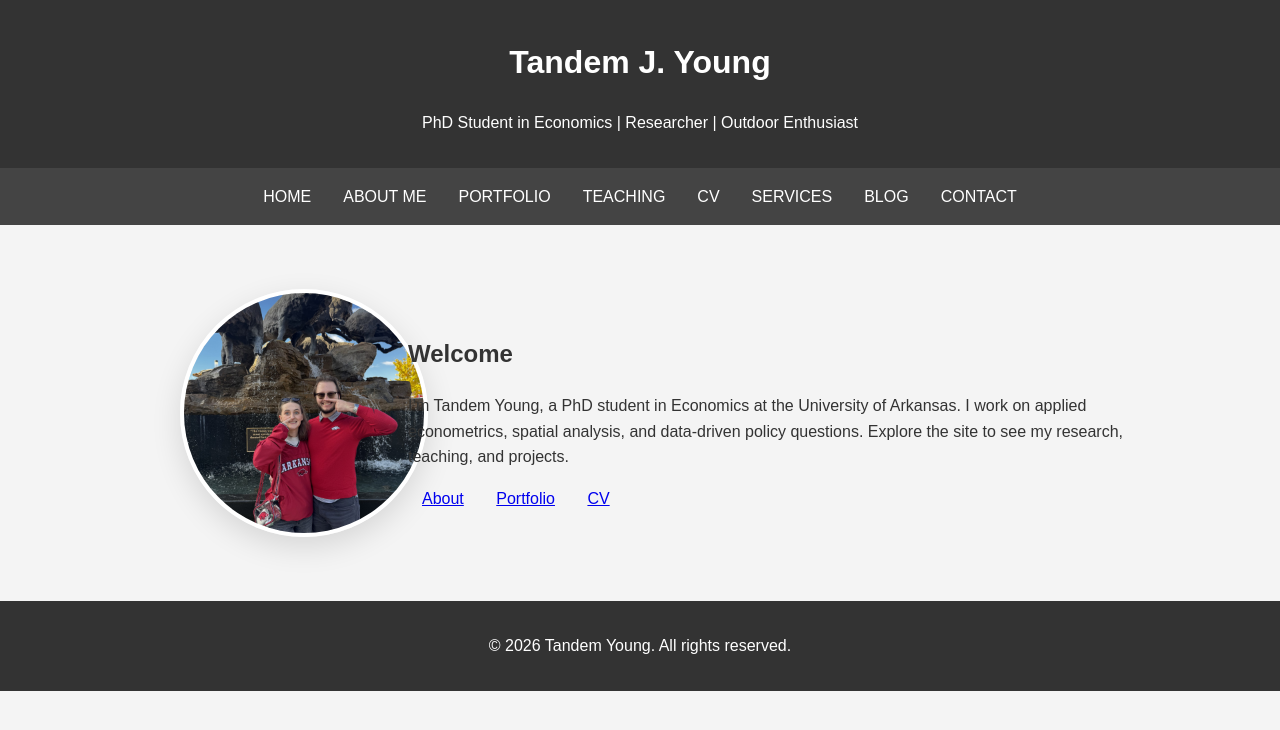
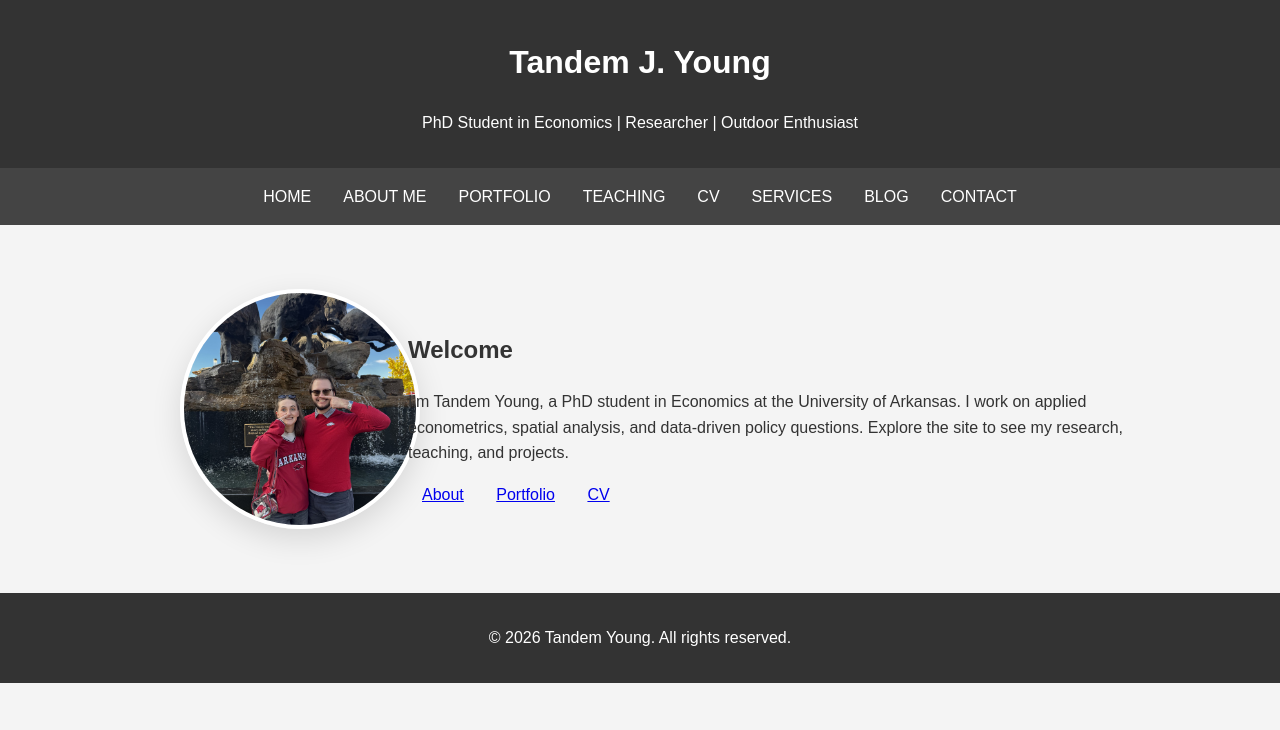
Before and after one commit to TandemYoung/tandemyoung.github.io, a Jekyll site: the page built from index.html, in a window 1280 px wide. Shown: the top 730 px of the page. Built offline with Jekyll 4.4.1, drawn with Linux system fonts in a browser that asks for light colours.

Commit message:
Update styles.css

```diff
--- a/css/styles.css
+++ b/css/styles.css
@@ -423,12 +423,14 @@ thead th {
   display: block;
   width: 240px;
   height: 240px;
-  max-width: 240px;     /* protects against global img rules */
+  max-width: 240px;
+  box-sizing: border-box;     /* <-- add this */
   object-fit: cover;
   border-radius: 999px;
   border: 4px solid #fff;
   box-shadow: 0 10px 30px rgba(0,0,0,0.12);
 }
+
 
 .home-content { min-width: 0; }
 
```
